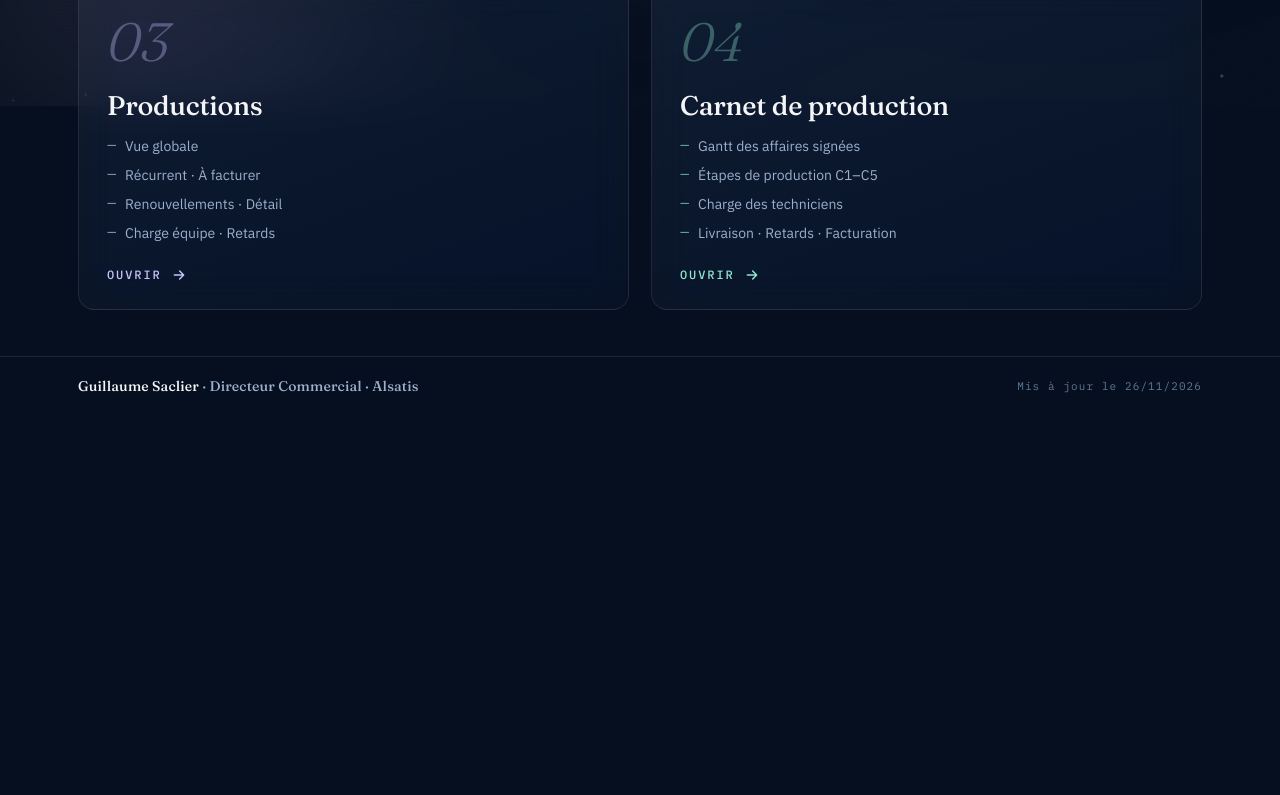
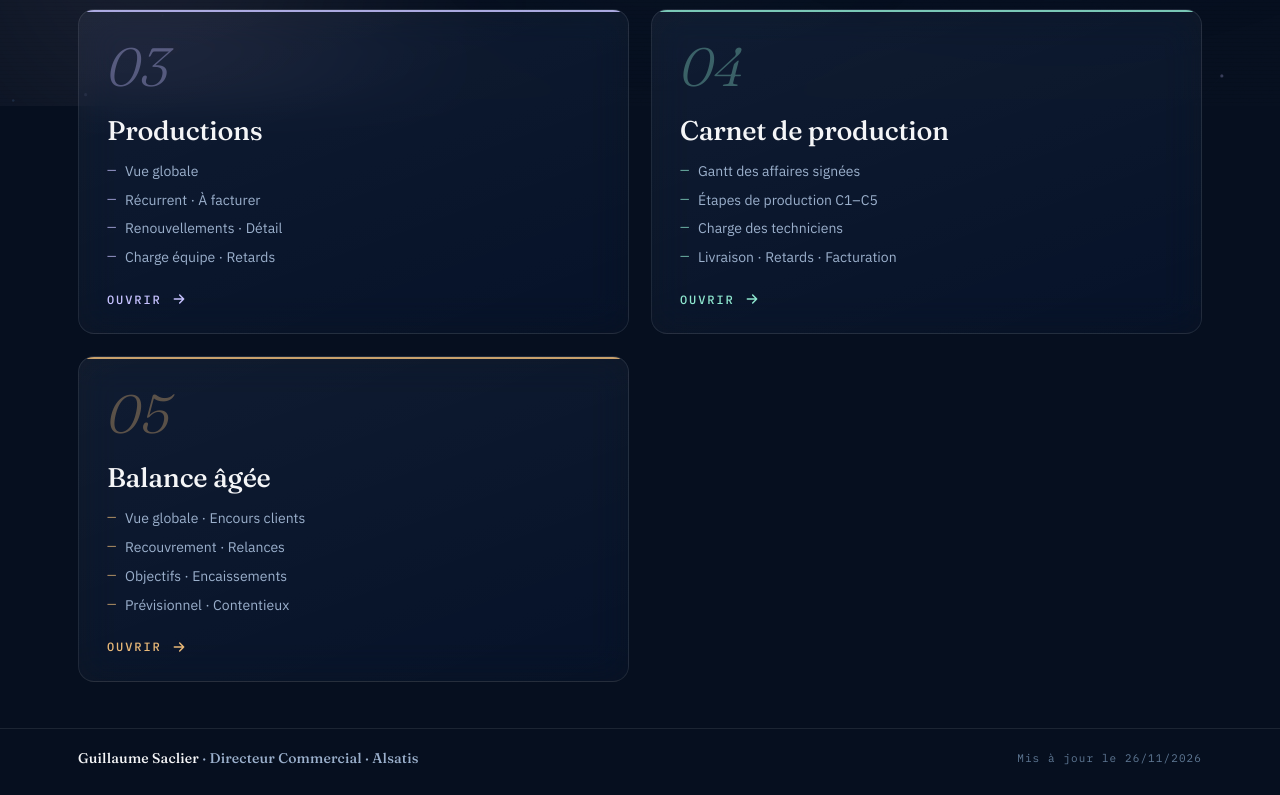
Before and after one commit to gsaclier/alsatis, a plain HTML site: page index.html in a window 1280 px wide. Shown: the part 694-1489 px from the top of the page. Before the commit the page ends 1117 px from the top, so only its background shows below. Drawn offline with Linux system fonts and the light colour scheme.

Commit message:
Add files via upload

```diff
--- a/index.html
+++ b/index.html
@@ -22,6 +22,7 @@
     --c2:var(--blue);
     --c3:#c6c2ff;
     --c4:#8ee7cf;
+    --c5:#E9B978;
     --radius:16px;
     --maxw:1180px;
     --serif:'Fraunces',serif;
@@ -86,6 +87,7 @@
   .grid .card:nth-child(2){animation:rise .8s cubic-bezier(.2,.7,.2,1) .50s both}
   .grid .card:nth-child(3){animation:rise .8s cubic-bezier(.2,.7,.2,1) .58s both}
   .grid .card:nth-child(4){animation:rise .8s cubic-bezier(.2,.7,.2,1) .66s both}
+  .grid .card:nth-child(5){animation:rise .8s cubic-bezier(.2,.7,.2,1) .74s both}
 
   /* ── HEADER ── */
   header{padding-top:42px}
@@ -258,7 +260,7 @@
       <div class="brand">
         <span class="eyebrow reveal r2"><span class="dot"></span>Direction Commerciale</span>
         <h1 class="reveal r3">Cockpit <em>CODIR</em></h1>
-        <p class="lede reveal r4">Point d'entrée unique vers les tableaux de bord de pilotage : avant-ventes, performance commerciale et productions.</p>
+        <p class="lede reveal r4">Point d'entrée unique vers les tableaux de bord de pilotage : avant-ventes, performance commerciale, productions et recouvrement.</p>
       </div>
       <div class="meta reveal r5">
         <span class="live"><span class="dot"></span>En direct</span>
@@ -327,6 +329,19 @@
           <li>Étapes de production C1–C5</li>
           <li>Charge des techniciens</li>
           <li>Livraison · Retards · Facturation</li>
+        </ul>
+        <span class="open">Ouvrir
+          <svg width="16" height="16" viewBox="0 0 24 24" fill="none" stroke="currentColor" stroke-width="2.2" stroke-linecap="round" stroke-linejoin="round"><path d="M5 12h14M13 6l6 6-6 6"/></svg>
+        </span>
+      </a>
+      <a class="card reveal" href="recovery.html" style="--accent:var(--c5)">
+        <div class="card-top"><span class="idx">05</span></div>
+        <h2>Balance âgée</h2>
+        <ul class="contents">
+          <li>Vue globale · Encours clients</li>
+          <li>Recouvrement · Relances</li>
+          <li>Objectifs · Encaissements</li>
+          <li>Prévisionnel · Contentieux</li>
         </ul>
         <span class="open">Ouvrir
           <svg width="16" height="16" viewBox="0 0 24 24" fill="none" stroke="currentColor" stroke-width="2.2" stroke-linecap="round" stroke-linejoin="round"><path d="M5 12h14M13 6l6 6-6 6"/></svg>
```
